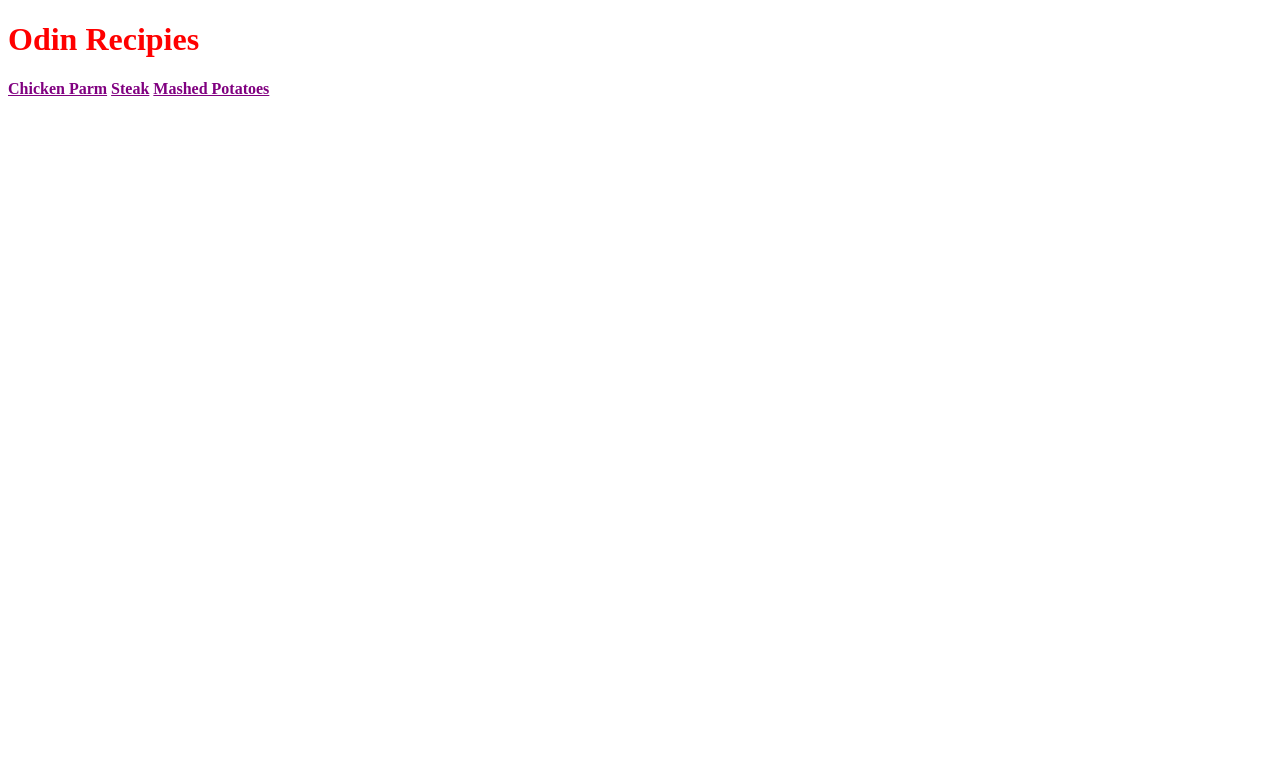
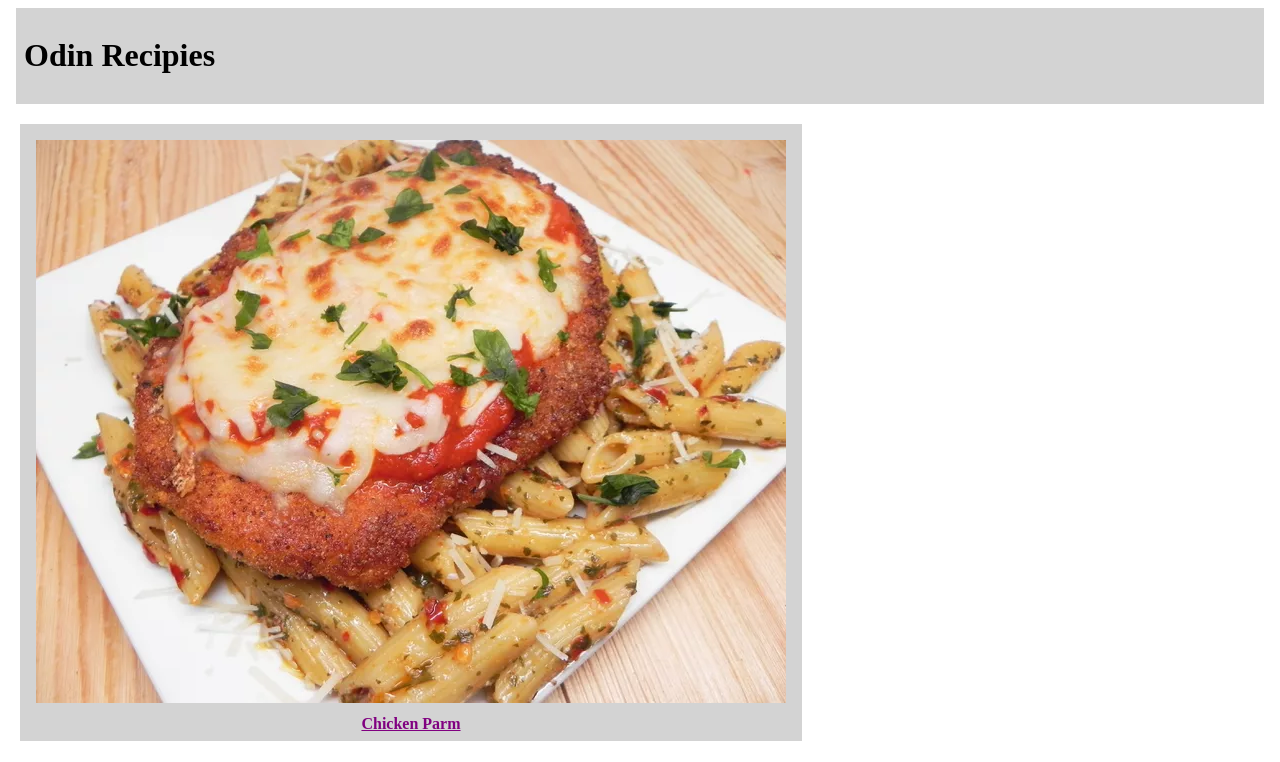
Before and after one commit to SimonAllerton/odin-recipes, a plain HTML site: page index.html in a window 1280 px wide. Shown: the top 762 px of the page. Drawn offline with Linux system fonts and the light colour scheme.

Commit message:
add css styling to index
this commit adds a card style to the index page. A similar style will
be applied to the recipe pages

```diff
--- a/index.css
+++ b/index.css
@@ -3,10 +3,32 @@
 }
 
 h1 {
-    color: red;
+    color: black;
 }
 
 a {
     font-weight: bold;
     color: purple;
+    display: block;
 }
+
+img {
+    image-rendering: crisp-edges;
+    width: auto;
+    height: auto;
+    padding: 8px;
+}
+
+.header {
+    background: lightgray;
+    padding: 8px;
+    margin: 8px;
+}
+
+.card {
+    background-color: lightgray;
+    padding: 8px;
+    margin: 12px;
+    text-align: center;
+    display: inline-block;
+}
--- a/index.html
+++ b/index.html
@@ -6,10 +6,24 @@
         <link rel="stylesheet" href="index.css">
     </head>
     <body>
-        <h1>Odin Recipies</h1>
+        <div class="header">
+            <h1>Odin Recipies</h1>
+        </div>
 
-        <a href="recipes/chickenparm.html">Chicken Parm</a>
-        <a href="recipes/steak.html">Steak</a>
-        <a href="recipes/mashedpotatoes.html">Mashed Potatoes</a>
+        <div class="card">
+            <img src="recipes/recipe-images/chickenparm.jpg" alt="chicken parm">
+            <a href="recipes/chickenparm.html">Chicken Parm</a>
+        </div>
+
+        <div class="card">
+            <img src="recipes/recipe-images/steak.jpg" alt="steak">
+            <a href="recipes/steak.html">Steak</a>
+        </div>
+
+        <div class="card hover">
+            <img src="recipes/recipe-images/mashedpotatoes.jpg" alt="mashed potatos">
+            <a href="recipes/mashedpotatoes.html">Mashed Potatoes</a>
+        </div>
+
     </body>
 </html>
```
